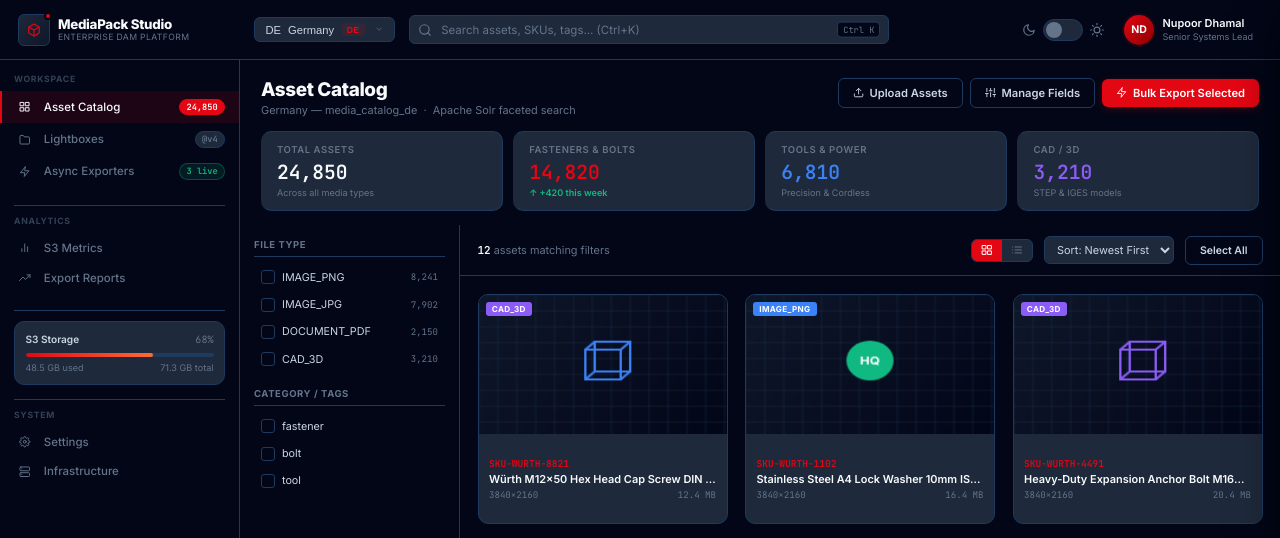
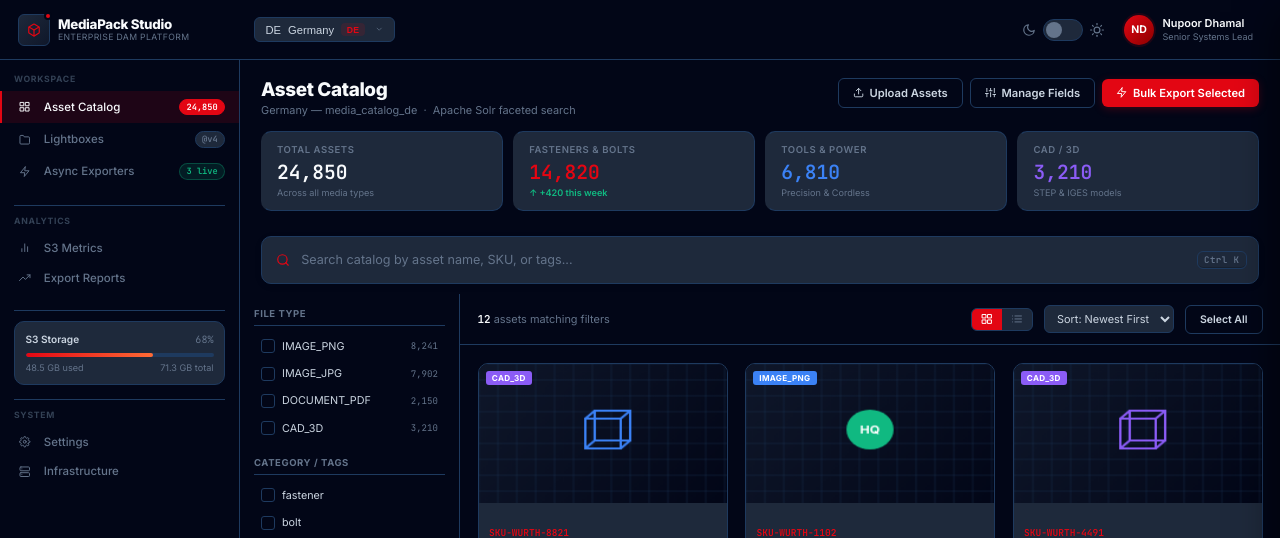
Before and after one commit to nupurd1999/MediaPack_Studio, a web app: page /index.html in a window 1280 px wide. Shown: the top 538 px of the page. Run offline with its HTML, style and script files only (its server is not run), Linux system fonts and the light colour scheme; data that the repository does not hold is empty.

Commit message:
feat: implement dedicated, context-aware search bars for catalog and lightbox views with enhanced UI and keyboard shortcuts

```diff
--- a/src/main/resources/static/index.html
+++ b/src/main/resources/static/index.html
@@ -216,25 +216,80 @@
     .tenant-option-name { font-weight: 600; color: var(--text); }
     .tenant-option-db { font-size: 0.72rem; color: var(--text-3); font-family: var(--font-mono); }
 
-    .search-wrap { flex: 1; max-width: 480px; position: relative; }
-    .search-input {
+    .dedicated-search-box {
+      position: relative;
+      display: flex;
+      align-items: center;
       width: 100%;
-      padding: 0.45rem 2.2rem 0.45rem 2.25rem;
       background: var(--card);
       border: 1px solid var(--border);
-      border-radius: var(--radius-sm);
+      border-radius: var(--radius-md);
+      transition: border-color var(--transition), box-shadow var(--transition), background var(--transition);
+      box-shadow: 0 2px 8px rgba(0, 0, 0, 0.05);
+    }
+    .dedicated-search-box:focus-within {
+      border-color: var(--red);
+      box-shadow: 0 0 0 3px var(--red-glow), 0 4px 16px rgba(0, 0, 0, 0.12);
+      background: var(--card);
+    }
+    .dedicated-search-icon {
+      position: absolute;
+      left: 1rem;
+      color: var(--red);
+      pointer-events: none;
+      display: flex;
+      align-items: center;
+      justify-content: center;
+    }
+    .dedicated-search-input {
+      width: 100%;
+      height: 46px;
+      padding: 0 5.2rem 0 2.8rem;
+      background: transparent;
+      border: none;
+      outline: none;
       color: var(--text);
-      font-size: 0.82rem;
+      font-size: 0.9rem;
       font-family: 'Inter', sans-serif;
-      outline: none;
-      transition: border-color var(--transition), box-shadow var(--transition);
-    }
-    .search-input::placeholder { color: var(--text-3); }
-    .search-input:focus { border-color: var(--red); box-shadow: 0 0 0 3px var(--red-glow); }
-    .search-icon { position: absolute; left: 0.7rem; top: 50%; transform: translateY(-50%); color: var(--text-3); pointer-events: none; }
-    .search-clear { position: absolute; right: 2.4rem; top: 50%; transform: translateY(-50%); color: var(--text-3); cursor: pointer; font-size: 0.85rem; display: none; }
-    .search-clear:hover { color: var(--text); }
-    .search-kbd { position: absolute; right: 0.6rem; top: 50%; transform: translateY(-50%); font-size: 0.62rem; color: var(--text-3); background: var(--bg); border: 1px solid var(--border); border-radius: 4px; padding: 0.1rem 0.35rem; font-family: var(--font-mono); }
+      font-weight: 500;
+    }
+    .dedicated-search-input::placeholder {
+      color: var(--text-3);
+      font-weight: 400;
+    }
+    .dedicated-search-clear {
+      position: absolute;
+      right: 4.2rem;
+      display: none;
+      align-items: center;
+      justify-content: center;
+      width: 22px;
+      height: 22px;
+      border-radius: 50%;
+      background: var(--card-high);
+      color: var(--text-3);
+      cursor: pointer;
+      transition: background var(--transition), color var(--transition);
+    }
+    .dedicated-search-clear:hover {
+      background: var(--red);
+      color: #fff;
+    }
+    .dedicated-search-kbd {
+      position: absolute;
+      right: 0.8rem;
+      font-size: 0.65rem;
+      font-weight: 600;
+      color: var(--text-3);
+      background: var(--card);
+      border: 1px solid var(--border);
+      border-radius: 6px;
+      padding: 0.15rem 0.45rem;
+      font-family: var(--font-mono);
+      letter-spacing: 0.05em;
+      pointer-events: none;
+      box-shadow: inset 0 -1px 0 rgba(0,0,0,0.2);
+    }
 
     .header-controls { display: flex; align-items: center; gap: 0.75rem; margin-left: auto; }
     .theme-toggle { display: flex; align-items: center; gap: 0.5rem; cursor: pointer; color: var(--text-3); }
@@ -708,13 +763,7 @@
       </div>
     </div>
 
-    <!-- Search Bar -->
-    <div class="search-wrap">
-      <span class="search-icon icon"><svg viewBox="0 0 24 24"><circle cx="11" cy="11" r="8"></circle><line x1="21" y1="21" x2="16.65" y2="16.65"></line></svg></span>
-      <input class="search-input" type="text" placeholder="Search assets, SKUs, tags… (Ctrl+K)" id="globalSearch" oninput="handleSearch(this.value)" />
-      <span class="search-clear icon" id="searchClear" onclick="clearSearch()"><svg viewBox="0 0 24 24"><line x1="18" y1="6" x2="6" y2="18"></line><line x1="6" y1="6" x2="18" y2="18"></line></svg></span>
-      <span class="search-kbd" id="searchKbd">Ctrl K</span>
-    </div>
+
 
     <!-- Controls -->
     <div class="header-controls">
@@ -842,6 +891,20 @@
           <div class="stat-label">CAD / 3D</div>
           <div class="stat-value" style="color: var(--purple);">3,210</div>
           <div class="stat-sub">STEP &amp; IGES models</div>
+        </div>
+      </div>
+
+      <!-- Dedicated Full-Width Catalog Search Input Bar -->
+      <div style="padding: 0 1.5rem;">
+        <div class="dedicated-search-box" style="margin-top: 0.75rem; margin-bottom: 0.75rem;">
+          <span class="dedicated-search-icon icon">
+            <svg viewBox="0 0 24 24"><circle cx="11" cy="11" r="8"></circle><line x1="21" y1="21" x2="16.65" y2="16.65"></line></svg>
+          </span>
+          <input class="dedicated-search-input" type="text" placeholder="Search catalog by asset name, SKU, or tags..." id="catalogSearch" oninput="handleCatalogSearch(this.value)" />
+          <span class="dedicated-search-clear icon" id="catalogSearchClear" onclick="clearCatalogSearch()" title="Clear Search">
+            <svg viewBox="0 0 24 24"><line x1="18" y1="6" x2="6" y2="18"></line><line x1="6" y1="6" x2="18" y2="18"></line></svg>
+          </span>
+          <span class="dedicated-search-kbd">Ctrl K</span>
         </div>
       </div>
 
@@ -890,6 +953,7 @@
         </div>
 
         <div class="asset-grid-area">
+
           <div class="asset-grid-toolbar">
             <span class="asset-count"><strong id="gridMatchCount">12</strong> assets matching filters</span>
 
@@ -985,6 +1049,20 @@
           <div class="stat-label">Last Modified</div>
           <div class="stat-value" style="color: var(--text); font-size: 0.85rem;">Just now</div>
           <div class="stat-sub">by Nupoor Dhamal</div>
+        </div>
+      </div>
+
+      <!-- Dedicated Lightbox Search Input Bar -->
+      <div style="padding: 0.75rem 1.5rem 0.25rem;">
+        <div class="dedicated-search-box" style="margin-bottom: 0;">
+          <span class="dedicated-search-icon icon">
+            <svg viewBox="0 0 24 24"><circle cx="11" cy="11" r="8"></circle><line x1="21" y1="21" x2="16.65" y2="16.65"></line></svg>
+          </span>
+          <input class="dedicated-search-input" type="text" placeholder="Search assets within this Lightbox collection..." id="lightboxSearch" oninput="handleLightboxSearch(this.value)" />
+          <span class="dedicated-search-clear icon" id="lightboxSearchClear" onclick="clearLightboxSearch()" title="Clear Search">
+            <svg viewBox="0 0 24 24"><line x1="18" y1="6" x2="6" y2="18"></line><line x1="6" y1="6" x2="18" y2="18"></line></svg>
+          </span>
+          <span class="dedicated-search-kbd">Ctrl K</span>
         </div>
       </div>
 
@@ -1504,15 +1582,48 @@ function drawAssetThumb(canvas, asset) {
   ctx.restore();
 }
 
-function handleSearch(q) {
-  searchQuery = (q || '').trim().toLowerCase();
+let catalogSearchQuery = '';
+let lightboxSearchQuery = '';
+
+function handleCatalogSearch(q) {
+  catalogSearchQuery = (q || '').trim().toLowerCase();
+  const clearBtn = document.getElementById('catalogSearchClear');
+  if (clearBtn) clearBtn.style.display = catalogSearchQuery ? 'flex' : 'none';
   renderCatalog();
 }
 
-function clearSearch() {
-  document.getElementById('globalSearch').value = '';
-  handleSearch('');
-}
+function clearCatalogSearch() {
+  const input = document.getElementById('catalogSearch');
+  if (input) input.value = '';
+  handleCatalogSearch('');
+}
+
+function handleLightboxSearch(q) {
+  lightboxSearchQuery = (q || '').trim().toLowerCase();
+  const clearBtn = document.getElementById('lightboxSearchClear');
+  if (clearBtn) clearBtn.style.display = lightboxSearchQuery ? 'flex' : 'none';
+  renderLightbox();
+}
+
+function clearLightboxSearch() {
+  const input = document.getElementById('lightboxSearch');
+  if (input) input.value = '';
+  handleLightboxSearch('');
+}
+
+document.addEventListener('keydown', (e) => {
+  if ((e.ctrlKey || e.metaKey) && e.key.toLowerCase() === 'k') {
+    e.preventDefault();
+    const catSearch = document.getElementById('catalogSearch');
+    const lbSearch = document.getElementById('lightboxSearch');
+    const catalogView = document.getElementById('view-catalog');
+    if (catalogView && catalogView.classList.contains('active')) {
+      if (catSearch) catSearch.focus();
+    } else {
+      if (lbSearch) lbSearch.focus();
+    }
+  }
+});
 
 function toggleFilterChip(el, typeOrTag) {
   el.classList.toggle('active');
@@ -1528,7 +1639,7 @@ function renderCatalog() {
 
   const activeLb = getActiveLightbox();
   const filtered = CATALOG_ASSETS.filter(a => {
-    const matchesSearch = !searchQuery || a.name.toLowerCase().includes(searchQuery) || a.sku.toLowerCase().includes(searchQuery);
+    const matchesSearch = !catalogSearchQuery || a.name.toLowerCase().includes(catalogSearchQuery) || a.sku.toLowerCase().includes(catalogSearchQuery) || (a.tag && a.tag.toLowerCase().includes(catalogSearchQuery));
     const matchesFilter = activeFilterTypes.size === 0 || activeFilterTypes.has(a.type.key) || (a.tag && activeFilterTypes.has(a.tag));
     return matchesSearch && matchesFilter;
   });
@@ -1747,6 +1858,8 @@ function renderLightbox() {
   grid.innerHTML = '';
 
   const activeLb = getActiveLightbox();
+  const filteredAssets = activeLb.assets.filter(a => !lightboxSearchQuery || a.name.toLowerCase().includes(lightboxSearchQuery) || a.sku.toLowerCase().includes(lightboxSearchQuery));
+
   const selectedCount = activeLb.assets.filter(a => a.selected).length;
   document.getElementById('lbSelectedCount').textContent = selectedCount;
   document.getElementById('lbSelectedText').textContent = selectedCount;
@@ -1754,17 +1867,17 @@ function renderLightbox() {
   document.getElementById('lbTotalSize').textContent = `${(activeLb.assets.length * 12.4).toFixed(1)} MB`;
   document.getElementById('lbSelectedSizeText').textContent = `${(selectedCount * 12.4).toFixed(1)} MB`;
 
-  if (activeLb.assets.length === 0) {
+  if (filteredAssets.length === 0) {
     grid.innerHTML = `
       <div style="grid-column: 1 / -1; text-align:center; padding: 4rem 1rem; color: var(--text-3);">
-        <div style="font-size: 1rem; font-weight: 700; color: var(--text);">'${activeLb.title}' is currently empty</div>
-        <div style="font-size: 0.78rem; margin-top: 0.25rem;">Go to Asset Catalog and click "+ Lightbox" on any card to add items</div>
+        <div style="font-size: 1rem; font-weight: 700; color: var(--text);">${lightboxSearchQuery ? `No assets matching "${lightboxSearchQuery}"` : `'${activeLb.title}' is currently empty`}</div>
+        <div style="font-size: 0.78rem; margin-top: 0.25rem;">${lightboxSearchQuery ? 'Try another search term' : 'Go to Asset Catalog and click "+ Lightbox" on any card to add items'}</div>
       </div>
     `;
     return;
   }
 
-  activeLb.assets.forEach((asset, idx) => {
+  filteredAssets.forEach((asset, idx) => {
     const card = document.createElement('div');
     card.className = 'lightbox-asset-card' + (asset.selected ? ' selected' : '');
     card.innerHTML = `
```
